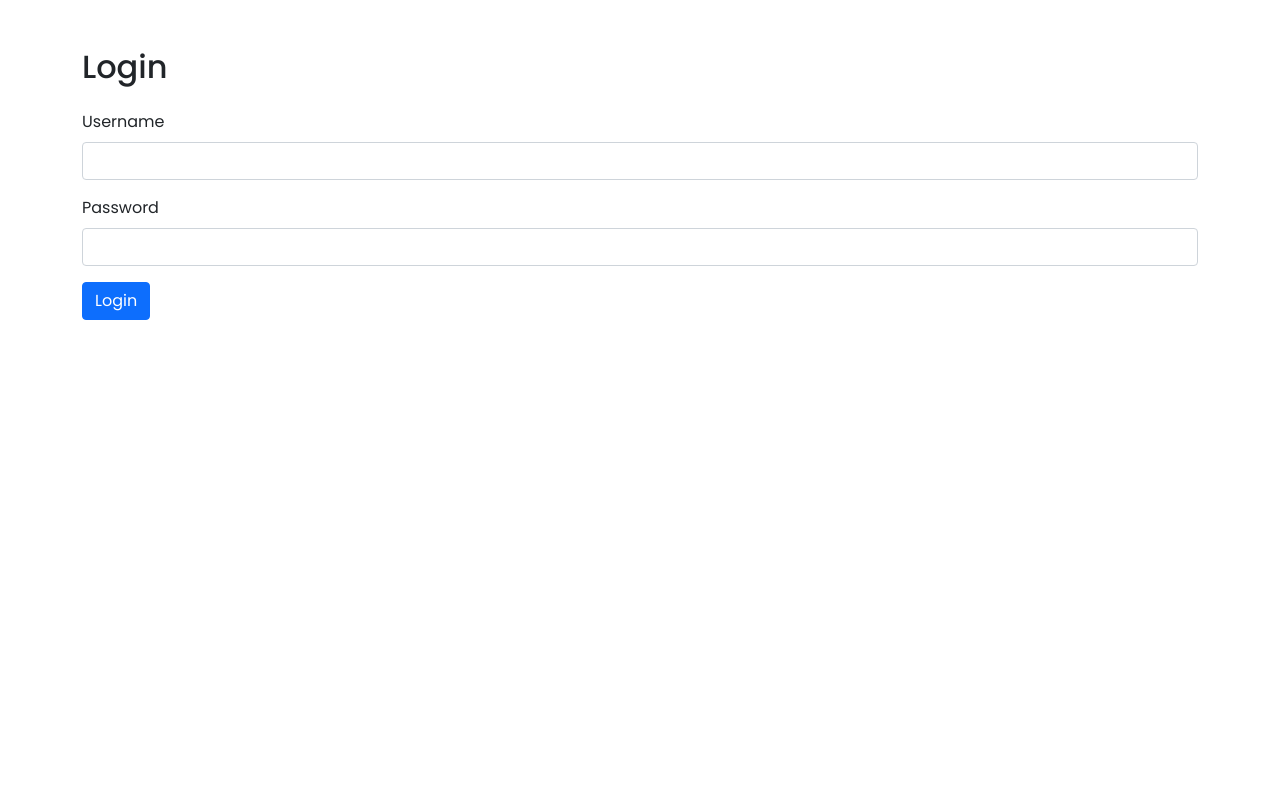
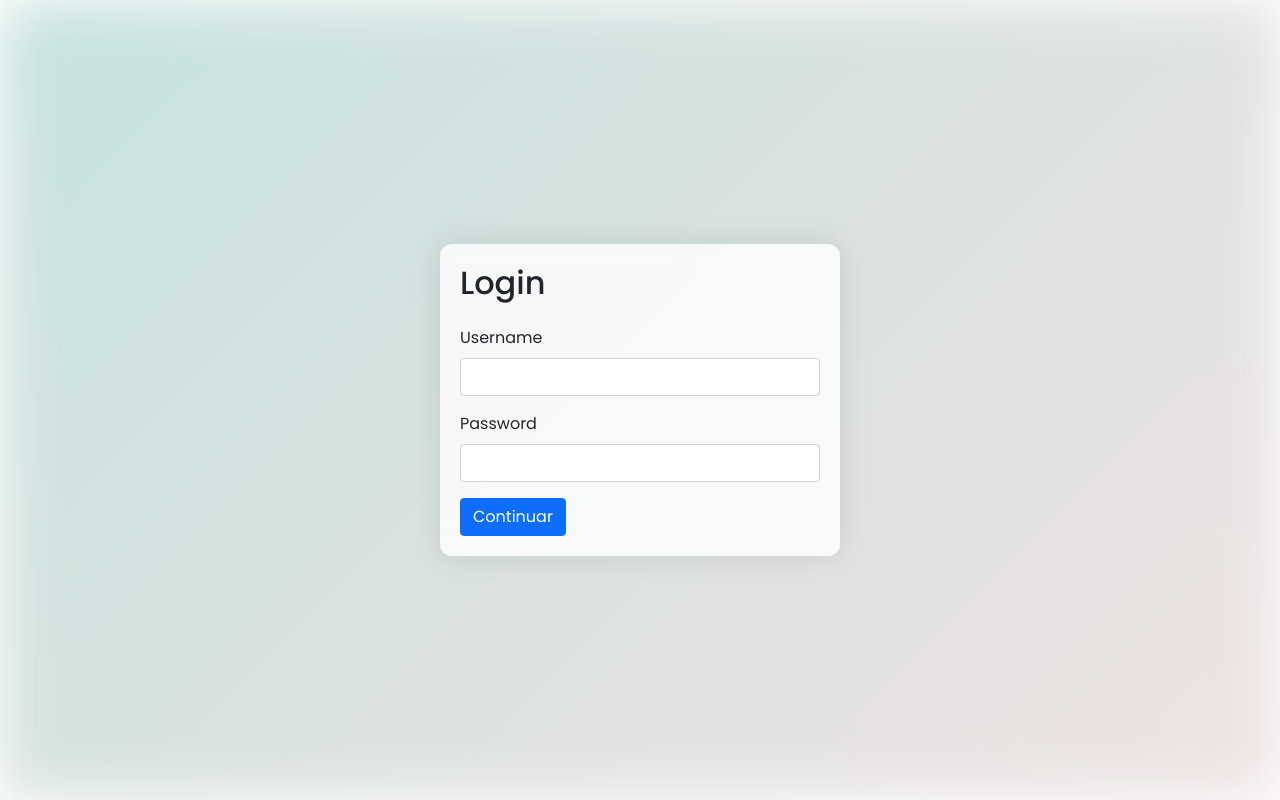
Before and after one commit to johnzoes/web-electronica, a PHP site: page /views/login.php in a window 1280 px wide. Run offline with PHP 8.4, Linux system fonts and the light colour scheme.

Commit message:
fuente y diseño login

```diff
--- a/controllers/usuarioController.php
+++ b/controllers/usuarioController.php
@@ -3,7 +3,6 @@ require_once 'models/usuario.php';
 require_once 'models/profesor.php';
 require_once 'models/asistente.php';
 require_once 'models/rol.php';
-
 require_once 'models/turno.php';
 require_once 'models/salon.php';
 
--- /dev/null
+++ b/views/login.css
@@ -0,0 +1,53 @@
+body, html {
+    margin: 0;
+    padding: 0;
+    height: 100%;
+    overflow: hidden;
+    font-family: Arial, sans-serif;
+    background-color: #f0f2f5;
+}
+
+.background {
+    position: absolute;
+    top: 0;
+    left: 0;
+    width: 100%;
+    height: 100%;
+    background: linear-gradient(135deg, rgba(29, 53, 87, 0.5), rgba(131, 197, 190, 0.5), rgba(255, 198, 199, 0.5));
+    background-size: 300% 300%;
+    animation: backgroundAnimation 15s ease infinite;
+    filter: blur(30px);
+}
+
+@keyframes backgroundAnimation {
+    0% {
+        background-position: 0% 50%;
+    }
+    50% {
+        background-position: 100% 50%;
+    }
+    100% {
+        background-position: 0% 50%;
+    }
+}
+
+.container {
+    position: relative;
+    z-index: 1;
+}
+
+.login-box {
+    width: 100%;
+    max-width: 400px;
+    padding: 20px;
+    background: rgba(255, 255, 255, 0.8);
+    border-radius: 12px;
+    backdrop-filter: blur(10px);
+    box-shadow: 0 0 30px rgba(0, 0, 0, 0.1);
+}
+
+/* Asegurando que la fuente Poppins light se aplique al botón */
+button, .btn {
+    font-family: 'Poppins', sans-serif;
+    font-weight: 300; /* Esto asegura que el peso 'light' se aplique */
+}
--- a/views/login.php
+++ b/views/login.php
@@ -2,15 +2,16 @@
 <html lang="en">
 <head>
     <meta charset="UTF-8">
-    <meta http-equiv="X-UA-Compatible" content="IE=edge">
     <meta name="viewport" content="width=device-width, initial-scale=1.0">
     <link rel="stylesheet" href="views/styles.css">
-
+    <link rel="stylesheet" href="views/login.css">
     <link href="https://cdn.jsdelivr.net/npm/bootstrap@5.0.2/dist/css/bootstrap.min.css" rel="stylesheet" integrity="sha384-EVSTQN3/azprG1Anm3QDgpJLIm9Nao0Yz1ztcQTwFspd3yD65VohhpuuCOmLASjC" crossorigin="anonymous">
     <title>Iniciar sesión</title>
 </head>
 <body>
-    <div class="container mt-5">
+    <div class="background"></div>
+    <div class="container d-flex justify-content-center align-items-center vh-100">
+        <div class="login-box">
             <h2 class="mb-4">Login</h2>
             <?php if (isset($error)): ?>
                 <div class="alert alert-danger"><?php echo $error; ?></div>
@@ -24,8 +25,9 @@
                     <label for="password" class="form-label">Password</label>
                     <input type="password" class="form-control" id="password" name="password" required>
                 </div>
-            <button type="submit" class="btn btn-primary">Login</button>
+                <button type="submit" class="btn btn-primary poppins-light">Continuar</button>
             </form>
+        </div>
     </div>
 </body>
 </html>
```
Lines whose indentation alone changed are shown as unchanged.
